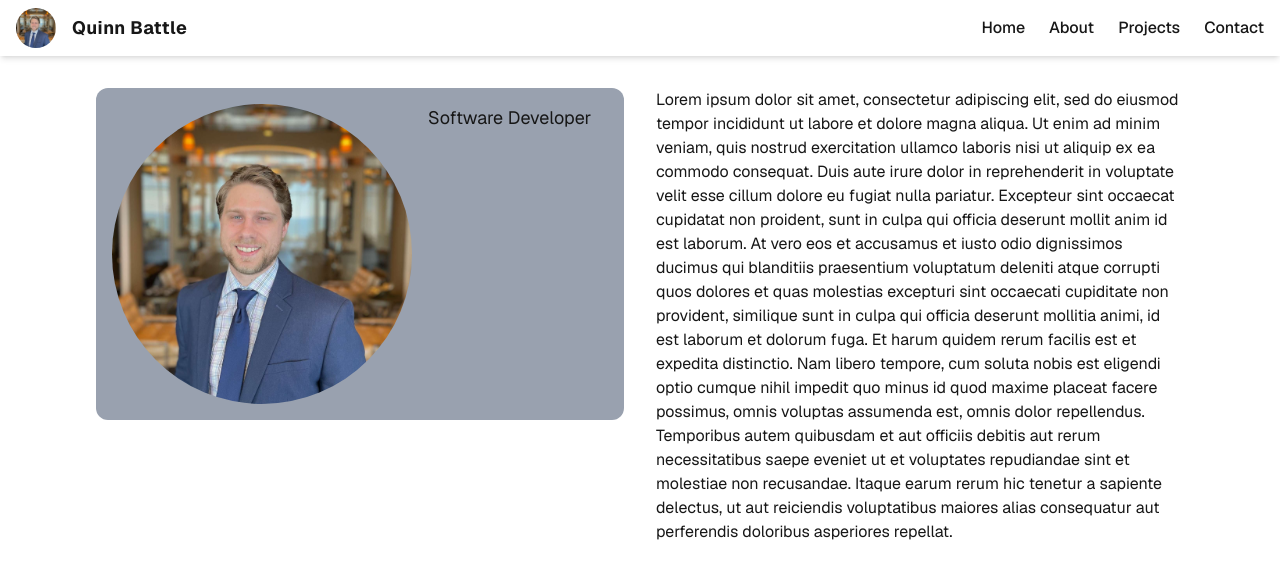
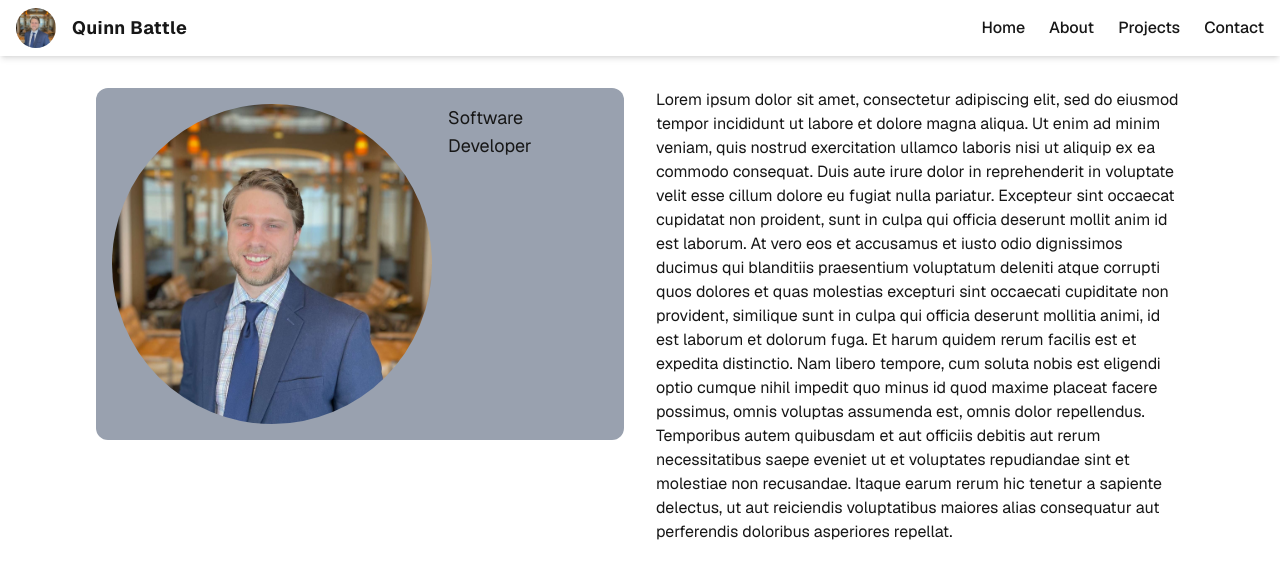
Before and after one commit to q-bat/portfolio, a Next.js app: page / in a window 1280 px wide. Shown: the top 578 px of the page. Built offline with nearby package versions, Linux system fonts and the light colour scheme.

Commit message:
Hopefully fixed pic size issue.

```diff
--- a/src/app/page.tsx
+++ b/src/app/page.tsx
@@ -50,11 +50,9 @@ export default function Home() {
       <main className="flex top-20 grid sm:grid-cols-2 gap-8 px-8 row-start-2 justify-start items-start w-full max-w-6xl mx-auto">
         <div className="bg-gray-400 rounded-xl p-4 flex flex-row items-start gap-4">
           <img
-            className="rounded-full"
+            className="rounded-full h-64 w-64 sm:h-80 sm:w-80"
             src="./QB-Professional.jpg"
             alt="Quinn Professional pic"
-            width={300}
-            height={300}
             loading="eager"
           />
           <div className="text-lg">
```
